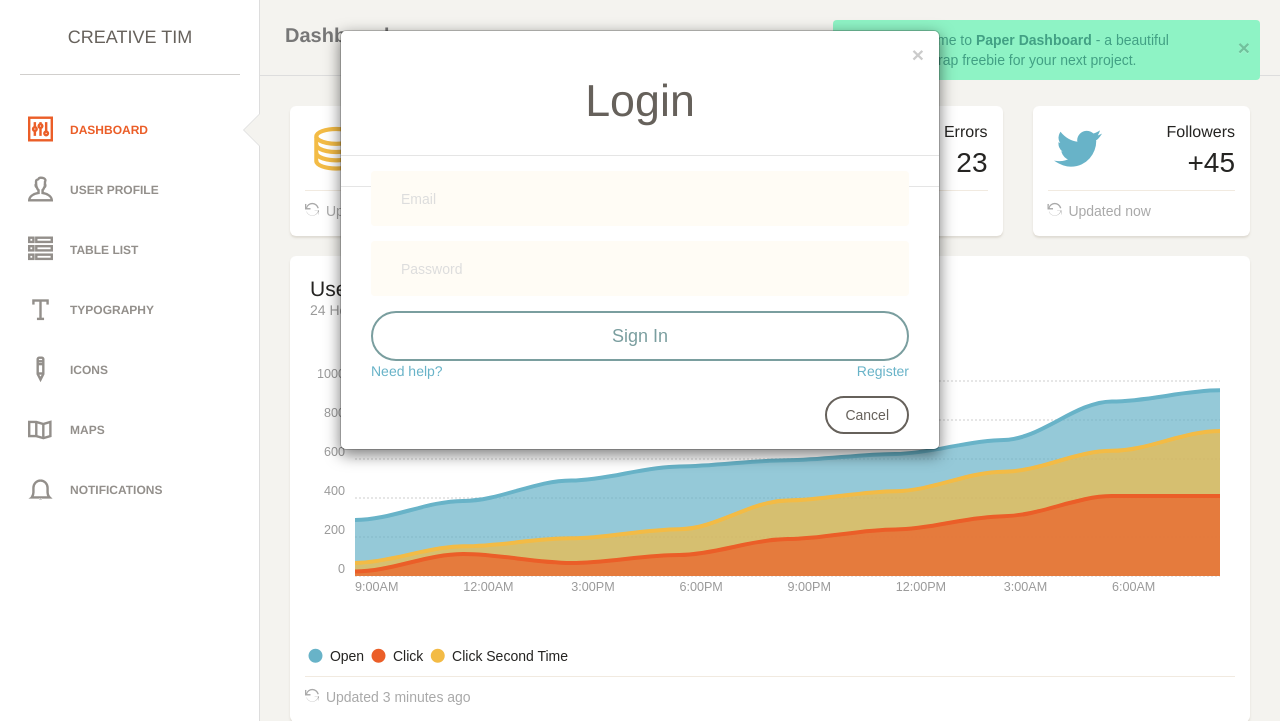
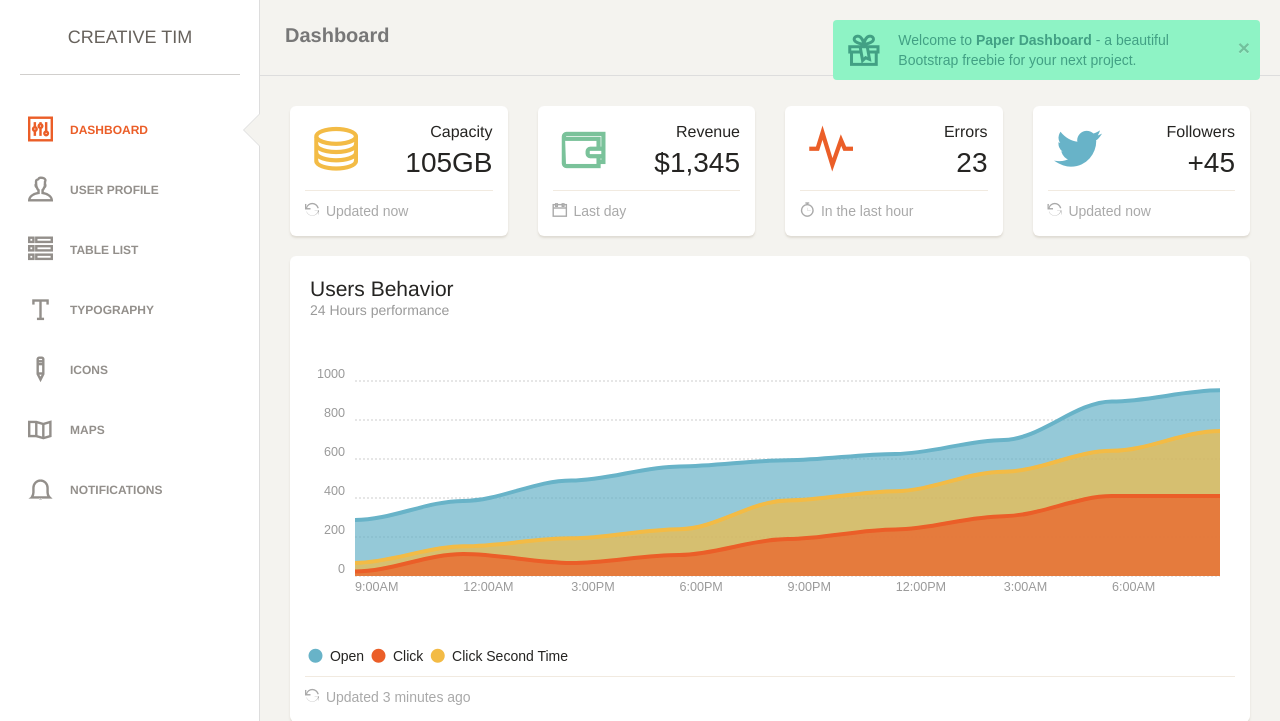
Before and after one commit to krismyid/villago, a PHP site: page /member/index.php in a window 1280 px wide. Shown: the top 721 px of the page. Run offline with PHP 8.4, Linux system fonts and the light colour scheme; some libraries are stand-ins or nearby versions; some web fonts are replaced.

Commit message:
fix member site

```diff
--- a/member/index.php
+++ b/member/index.php
@@ -34,7 +34,7 @@
 </head>
 <body>
 	<!--login modal-->
-	<div id="loginModal" class="modal show" tabindex="-1" role="dialog" aria-hidden="true">
+	<div id="loginModal" class="modal fade" tabindex="-1" role="dialog" aria-hidden="true">
 	  <div class="modal-dialog">
 	  <div class="modal-content">
 	      <div class="modal-header">
```
